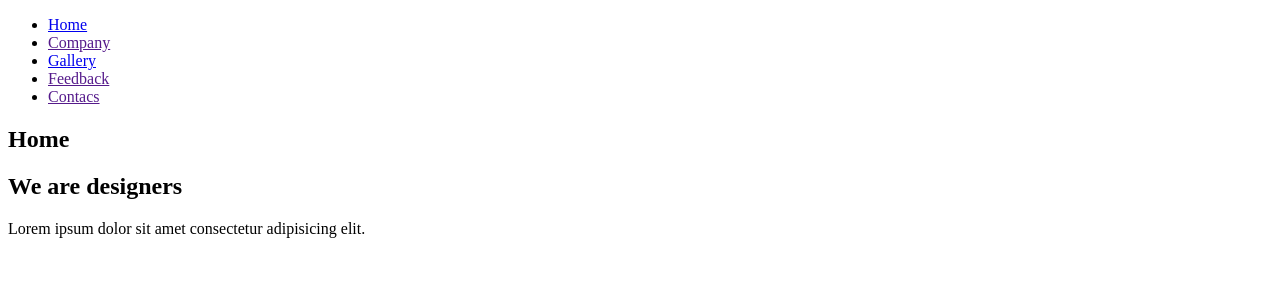
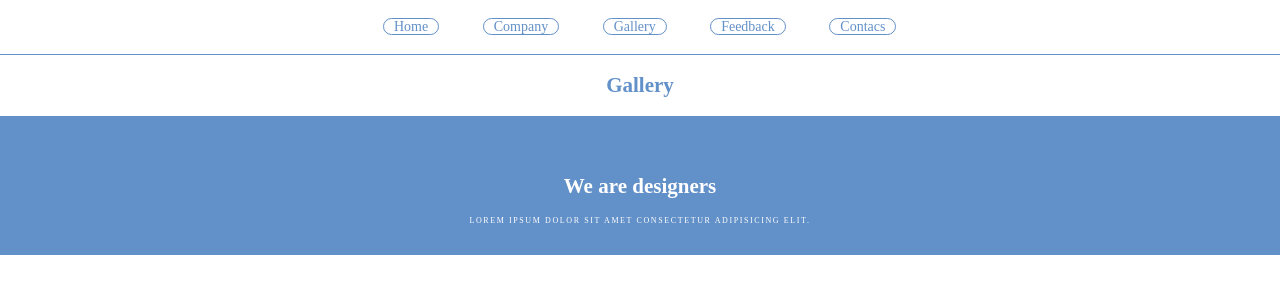
Before and after one commit to maksym-krasovskyi/Hillel-Home-Work-12-, a plain HTML site: page pages/gallery.html in a window 1280 px wide. Drawn offline with Linux system fonts and the light colour scheme.

Commit message:
fixed bugs,add style

```diff
--- a/pages/gallery.html
+++ b/pages/gallery.html
@@ -5,7 +5,8 @@
     <meta charset="UTF-8">
     <meta http-equiv="X-UA-Compatible" content="IE=edge">
     <meta name="viewport" content="width=device-width, initial-scale=1.0">
-    <title>HW(12)Gallary page</title>
+    <link rel="stylesheet" href="../style/style.css">
+    <title>HW(12)Gallery page</title>
 </head>
 
 <body>
@@ -37,7 +38,7 @@
     <main>
         <section class="page-title">
             <div class="container">
-                <h2 class="title">Home</h2>
+                <h2 class="title">Gallery</h2>
             </div>
         </section>
         <section class="banner">
--- a/style/style.css
+++ b/style/style.css
@@ -32,3 +32,81 @@ body {
   -webkit-text-size-adjust: 100%;
   background: white;
 }
+.container {
+  display: block;
+  max-width: 1110px;
+  width: 100%;
+  padding: 0 20px 0 20px;
+  margin: 0 auto 0 auto;
+  overflow: hidden;
+}
+.nav {
+  display: block;
+  max-width: 580px;
+  margin: 0 auto;
+}
+.nav__list {
+  list-style: none;
+  padding: 0 13px;
+}
+.nav__item {
+  display: inline-block;
+  margin: 20px;
+}
+.nav__link {
+  border: #6290c8 1px solid;
+  border-radius: 20px;
+  padding: 0 10px;
+  text-decoration: none;
+  color: #6290c8;
+}
+.nav__link:hover {
+  border: #6290c8 1px solid;
+  border-radius: 20px;
+  background-color: #6290c8;
+  color: #ffff;
+}
+.page-title {
+  border-top: #6290c8 solid 1px;
+}
+.title {
+  display: block;
+  text-align: center;
+  color: #6290c8;
+  margin: 20px;
+}
+.banner {
+  display: block;
+  width: 100%;
+  background-color: #6290c8;
+  padding: 0 20px 0 20px;
+  margin: 0 0 30px 0;
+}
+.banner-title {
+  margin: 60px 0 20px 0;
+}
+.banner-subtitle {
+  margin: 0 0 30px 0;
+}
+.subtitle {
+  text-transform: uppercase;
+  letter-spacing: 0.2em;
+  font-size: 8px;
+}
+.title-1,
+.subtitle {
+  display: block;
+  text-align: center;
+  vertical-align: middle;
+  color: #ffff;
+}
+img {
+  display: block;
+  max-width: 500px;
+  margin: 0 auto;
+}
+.img-subtitle {
+  display: block;
+  max-width: 300px;
+  margin: 30px auto;
+}
```
Also changed, not shown: index.html (+1 -0 lines).
